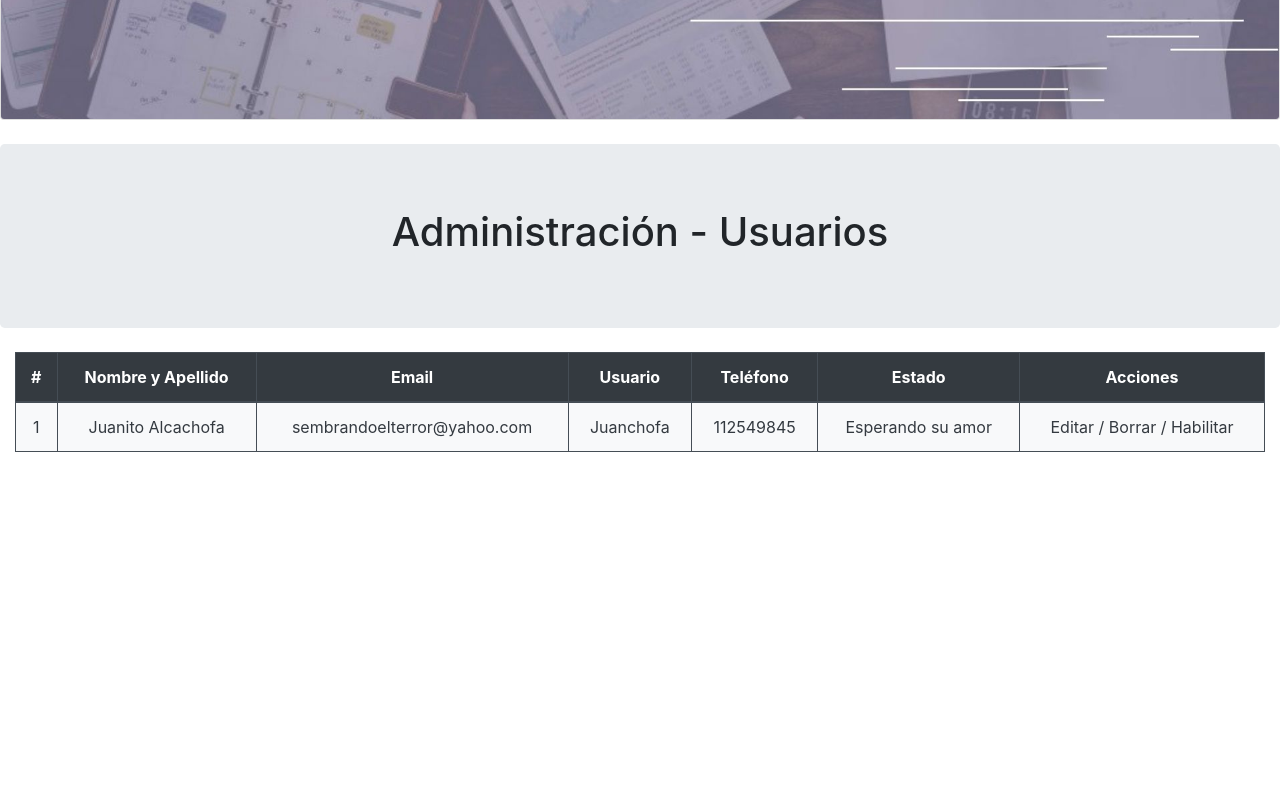
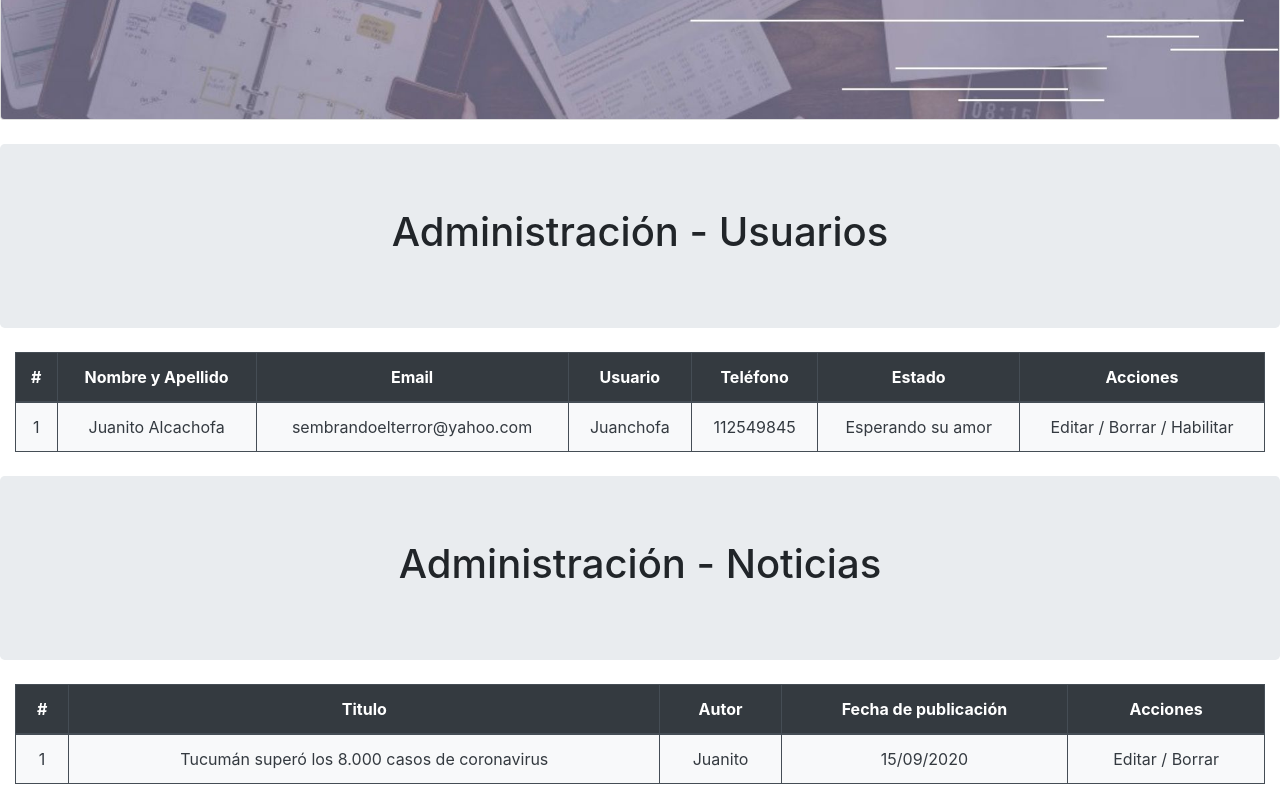
Before and after one commit to casasfranco/RollingNews-final, a React (Create React App) app in the folder rolling-news/: page / in a window 1280 px wide. Shown: the part 601-1401 px from the top of the page. Before the commit the page ends 1069 px from the top, so only its background shows below. Built offline with nearby package versions, Linux system fonts and the light colour scheme.

Commit message:
Se creo la tabla para administrar las noticias del sitio

```diff
--- a/rolling-news/src/App.js
+++ b/rolling-news/src/App.js
@@ -1,15 +1,16 @@
 import React from "react";
 import "./App.css";
 import Bienvenida from "./components/Administrador/Bienvenida";
-import Usuarios from './components/Administrador/Usuarios';
-import "bootstrap/dist/css/bootstrap.min.css"
+import Usuarios from "./components/Administrador/Usuarios";
+import "bootstrap/dist/css/bootstrap.min.css";
+import Noticias from "./components/Administrador/Noticias";
 
 function App() {
   return (
     <div>
       <Bienvenida></Bienvenida>
       <Usuarios></Usuarios>
-
+      <Noticias></Noticias>
     </div>
   );
 }
--- /dev/null
+++ b/rolling-news/src/components/Administrador/Noticias.js
@@ -0,0 +1,18 @@
+import React, { Fragment } from "react";
+import { Container, Jumbotron } from "react-bootstrap";
+import NoticiasTabla from "./NoticiasTabla";
+
+const Noticias = () => {
+  return (
+    <Fragment>
+      <Jumbotron className="my-4 text-center">
+        <h1>Administración - Noticias</h1>
+      </Jumbotron>
+      <Container fluid>
+        <NoticiasTabla></NoticiasTabla>
+      </Container>
+    </Fragment>
+  );
+};
+
+export default Noticias;
--- /dev/null
+++ b/rolling-news/src/components/Administrador/NoticiasTabla.js
@@ -0,0 +1,31 @@
+import React from "react";
+import Table from "react-bootstrap/table";
+
+const NoticiasTabla = () => {
+  return (
+    <Table striped bordered variant="dark text-center">
+      <thead>
+        <tr>
+          <th>#</th>
+          <th>Titulo</th>
+          <th>Autor</th>
+          <th>Fecha de publicación</th>
+          <th>Acciones</th>
+        </tr>
+      </thead>
+      <tbody className="bg-light text-dark">
+        <tr>
+          <td>1</td>
+          <td>
+            Tucumán superó los 8.000 casos de coronavirus
+          </td>
+          <td>Juanito</td>
+          <td>15/09/2020</td>
+          <td>Editar / Borrar</td>
+        </tr>
+      </tbody>
+    </Table>
+  );
+};
+
+export default NoticiasTabla;
```
